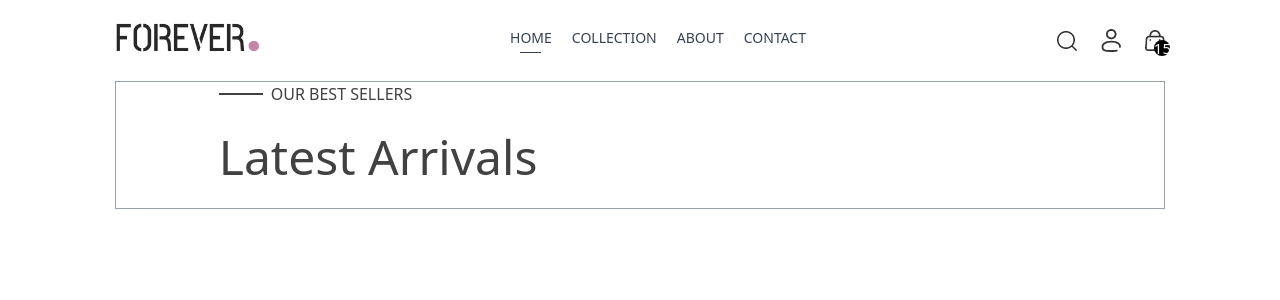
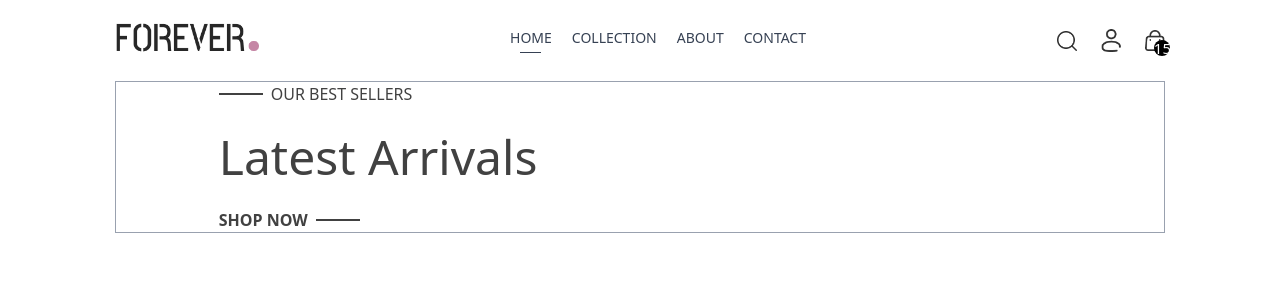
Before and after one commit to hellokristinafaye/clothing-ecommerce, a React (Vite) app: page / in a window 1280 px wide. Shown: the top 300 px of the page. Built offline with nearby package versions, Linux system fonts and the light colour scheme.

Commit message:
more text styled

```diff
--- a/src/components/Hero.jsx
+++ b/src/components/Hero.jsx
@@ -7,15 +7,22 @@ const Hero = () => {
       <div className="w-full sm:w-1/2 flex items-center justify-center py-10 sm:py-0">
         <div className="text-[#414141]">
           <div className="flex items-center gap-2">
+            {/* line */}
             <p className="w-8 md:w-11 h-[2px] bg-[#414141]"></p>
             <p className="font-medium text-sm md:text-base">OUR BEST SELLERS</p>
           </div>
-                  <h1 className="text-3xl sm:py-3 lg:text-5xl leading-relaxed">Latest Arrivals</h1>
-                  <div className="flex items-center gap-2"></div>
+          <h1 className="text-3xl sm:py-3 lg:text-5xl leading-relaxed">
+            Latest Arrivals
+          </h1>
+          <div className="flex items-center gap-2">
+            <p className="font-semibold text-sm md:text-base">SHOP NOW</p>
+            {/* line */}
+            <p className="w-8 md:w-11 h-[2px] bg-[#414141]"></p>
           </div>
         </div>
       </div>
-  )
+    </div>
+  );
 }
 
 export default Hero
```
Lines whose indentation alone changed are shown as unchanged.
